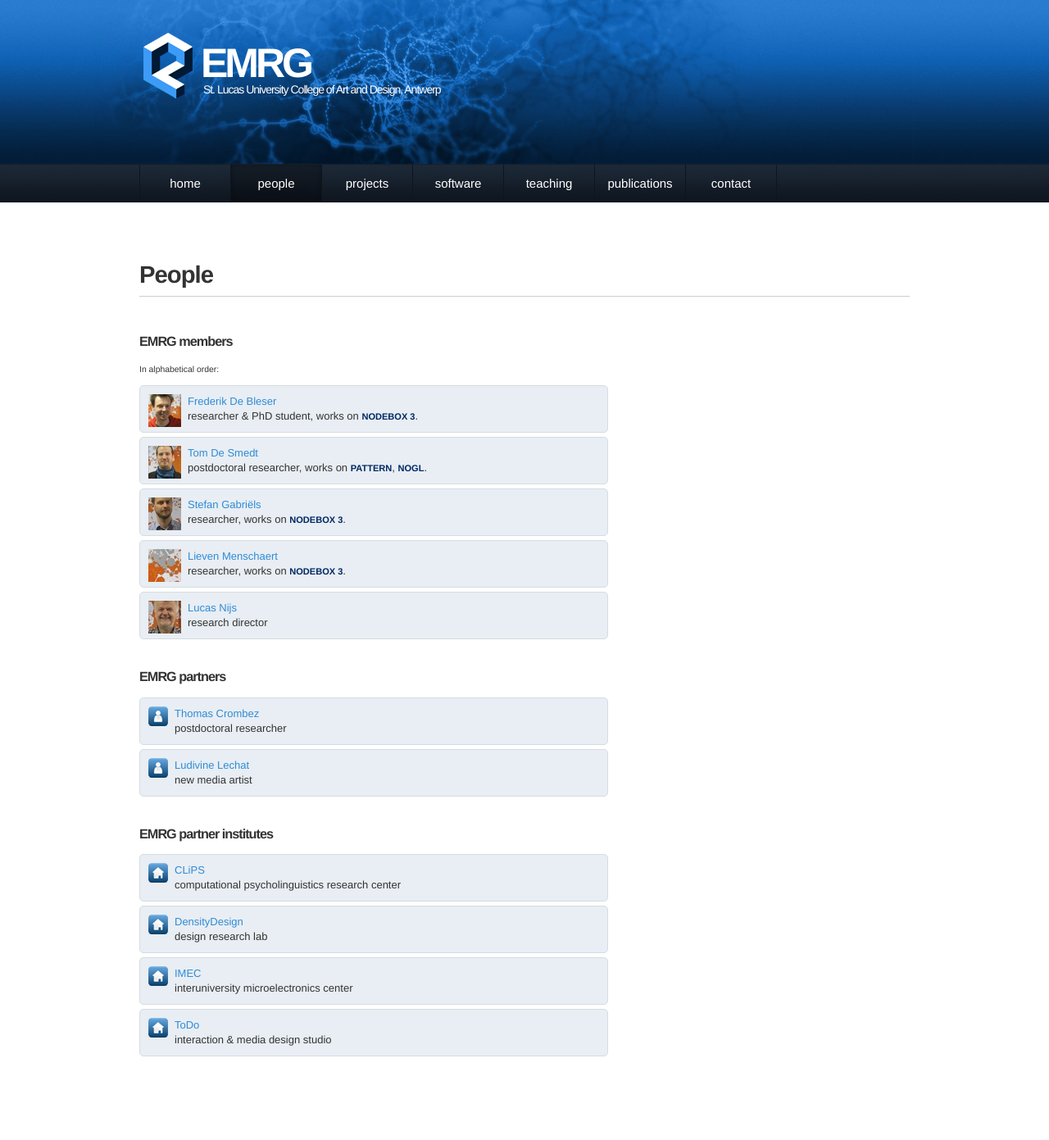
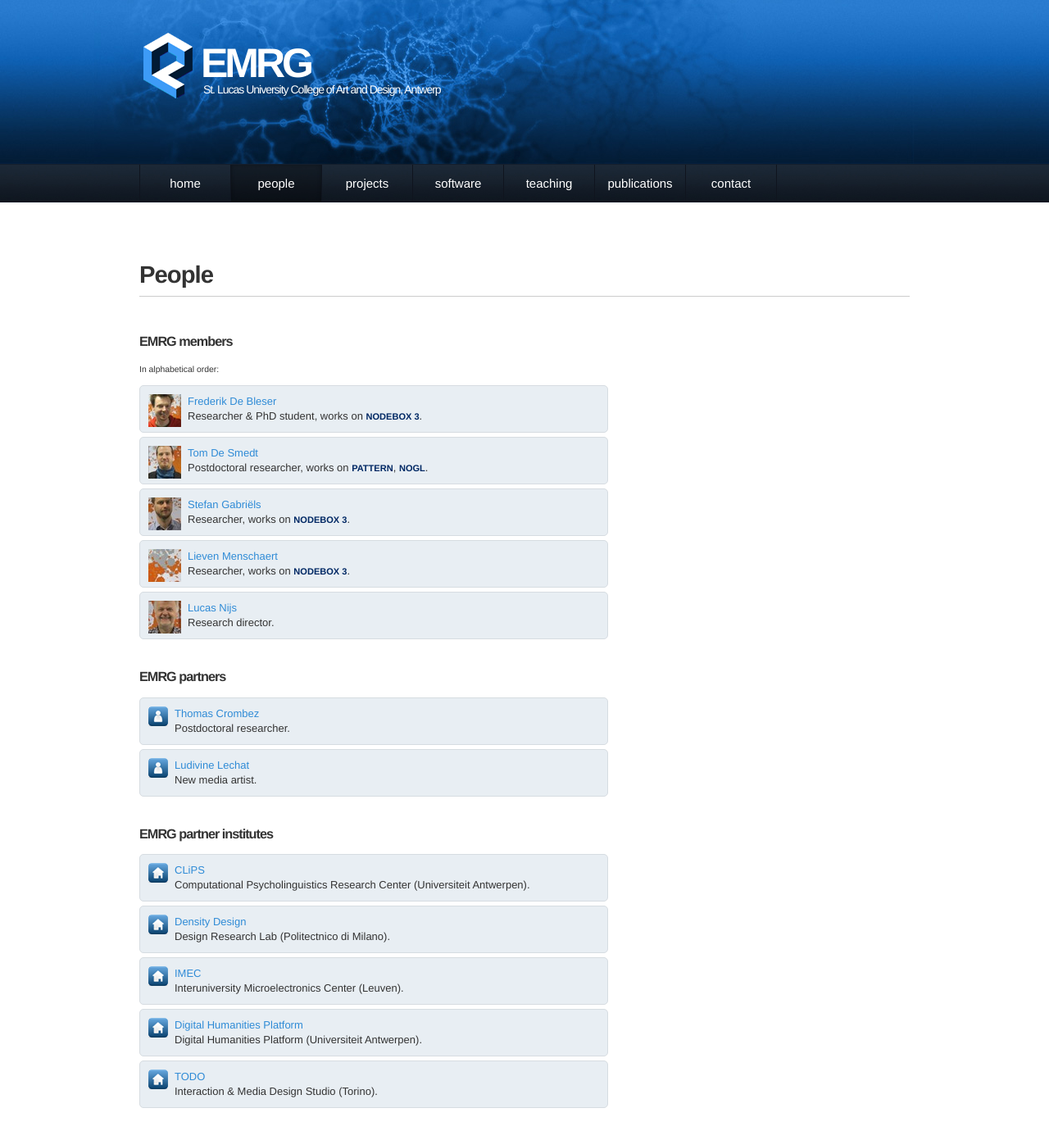
Before and after one commit to nodebox/emrg.be, a Jekyll site: the page built from people/index.md, in a window 1280 px wide and 1400 px high. Shown: the top 1391 px of the window at 82% size. Built offline with Jekyll 4.4.1, drawn with Linux system fonts in a browser that asks for light colours; nearby versions of some CDN libraries; comment, search, counter and statistics services are not loaded.

Commit message:
update contacts

```diff
--- a/people/index.md
+++ b/people/index.md
@@ -9,32 +9,32 @@ title: People
 
 <div class="box">
 	<img src="/media/people/frederik-s.jpg" />
-	<a href="frederik-de-bleser.html">Frederik De Bleser</a><br>researcher &amp; PhD student, works on
+	<a href="frederik-de-bleser.html">Frederik De Bleser</a><br>Researcher &amp; PhD student, works on
 	<a href="../software/nodebox-3.html" class="tag-software">NodeBox 3</a>.
 </div>
 
 <div class="box">
 	<img src="/media/people/tom-s.jpg" />
-	<a href="tom-de-smedt.html">Tom De Smedt</a><br>postdoctoral researcher, works on
+	<a href="tom-de-smedt.html">Tom De Smedt</a><br>Postdoctoral researcher, works on
 	<a href="http://www.clips.ua.ac.be/pages/pattern" class="tag-software">Pattern</a>,
 	<a href="../software/nodebox-opengl.html" class="tag-software">NOGL</a>.
 </div>
 
 <div class="box">
 	<img src="/media/people/stefan-s.jpg" />
-	<a href="stefan-gabriels.html">Stefan Gabriëls</a><br>researcher, works on
+	<a href="stefan-gabriels.html">Stefan Gabriëls</a><br>Researcher, works on
 	<a href="../software/nodebox-3.html" class="tag-software">NodeBox 3</a>.
 </div>
 
 <div class="box">
 	<img src="/media/people/lieven-s.jpg" />
-	<a href="lieven-menschaert.html">Lieven Menschaert</a><br>researcher, works on
+	<a href="lieven-menschaert.html">Lieven Menschaert</a><br>Researcher, works on
 	<a href="../software/nodebox-3.html" class="tag-software">NodeBox 3</a>.
 </div>
 
 <div class="box">
 	<img src="/media/people/lucas-s.jpg" />
-	<a href="lucas-nijs.html">Lucas Nijs</a><br>research director
+	<a href="lucas-nijs.html">Lucas Nijs</a><br>Research director.
 </div>
 
 <br>
@@ -42,12 +42,12 @@ title: People
 
 <div class="box">
 	<img src="/media/img/avatar.png" />
-	<a href="http://www.ua.ac.be/thomas.crombez">Thomas Crombez</a><br>postdoctoral researcher
+	<a href="http://www.ua.ac.be/thomas.crombez">Thomas Crombez</a><br>Postdoctoral researcher.
 </div>
 
 <div class="box">
 	<img src="/media/img/avatar.png" />
-	<a href="http://www.ludivinelechat.be">Ludivine Lechat</a><br>new media artist
+	<a href="http://www.ludivinelechat.be">Ludivine Lechat</a><br>New media artist.
 </div>
 
 <br>
@@ -55,20 +55,25 @@ title: People
 
 <div class="box">
 	<img src="/media/img/home.png" />
-	<a target="_blank" href="http://www.clips.ua.ac.be">CLiPS</a><br>computational psycholinguistics research center
+	<a target="_blank" href="http://www.clips.ua.ac.be">CLiPS</a><br>Computational Psycholinguistics Research Center (Universiteit Antwerpen).
 </div>
 
 <div class="box">
 	<img src="/media/img/home.png" />
-	<a target="_blank" href="http://www.densitydesign.org">DensityDesign</a><br>design research lab
+	<a target="_blank" href="http://www.densitydesign.org">Density Design</a><br>Design Research Lab (Politectnico di Milano).
 </div>
 
 <div class="box">
 	<img src="/media/img/home.png" />
-	<a target="_blank" href="http://www.imec.be">IMEC</a><br>interuniversity microelectronics center
+	<a target="_blank" href="http://www.imec.be">IMEC</a><br>Interuniversity Microelectronics Center (Leuven).
 </div>
 
 <div class="box">
 	<img src="/media/img/home.png" />
-	<a target="_blank" href="http://www.todo.to.it">ToDo</a><br>interaction &amp; media design studio
+	<a target="_blank" href="http://dighum.uantwerpen.be">Digital Humanities Platform</a><br>Digital Humanities Platform (Universiteit Antwerpen).
 </div>
+
+<div class="box">
+	<img src="/media/img/home.png" />
+	<a target="_blank" href="http://www.todo.to.it">TODO</a><br>Interaction &amp; Media Design Studio (Torino).
+</div>
```
